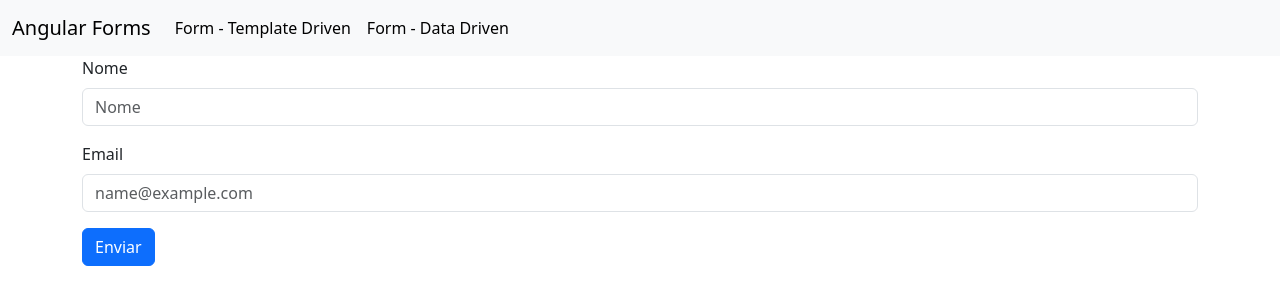
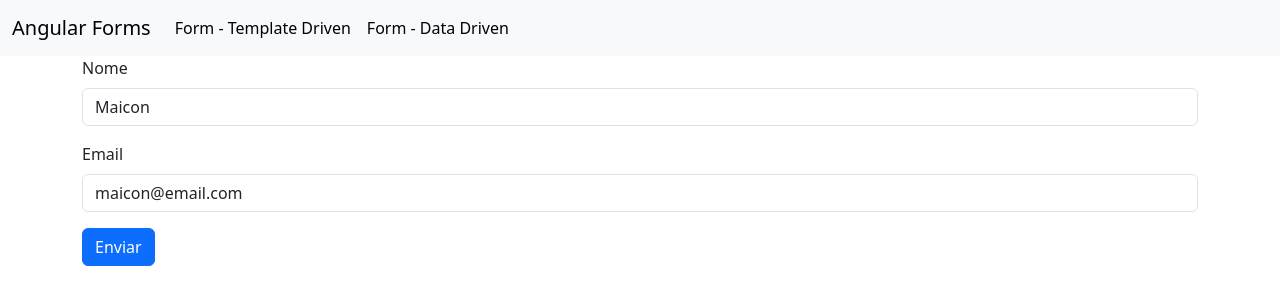
Before and after one commit to maiconcardoso/studying_angular_forms, an Angular app: page /templateForm in a window 1280 px wide. Shown: the top 304 px of the page. Built offline with nearby package versions, Linux system fonts and the light colour scheme.

Commit message:
Aplicando validação nos campos

```diff
--- a/src/app/app.component.html
+++ b/src/app/app.component.html
@@ -3,8 +3,8 @@
     <a class="navbar-brand" routerLink="/">Angular Forms</a>
     <div class="collapse navbar-collapse" id="navbarNavAltMarkup">
       <div class="navbar-nav">
-        <a class="nav-link active" aria-current="page" routerLink="/templateForm">Form - Template Driven</a>
-        <a class="nav-link active" aria-current="page" routerLink="/dataForm">Form - Data Driven</a>
+        <a class="nav-link active" aria-current="page" routerLinkActive="active" routerLink="/templateForm">Form - Template Driven</a>
+        <a class="nav-link active" aria-current="page" routerLinkActive="active" routerLink="/dataForm">Form - Data Driven</a>
       </div>
     </div>
   </div>
--- a/src/app/app.module.ts
+++ b/src/app/app.module.ts
@@ -4,19 +4,19 @@
 import { AppRoutingModule } from './app-routing.module';
 import { AppComponent } from './app.component';
 import { FormsModule } from '@angular/forms';
-import { TemplateFormComponent } from './template-form/template-form.component';
 import { DataFormComponent } from './data-form/data-form.component';
+import { TemplateFormModule } from './template-form/template-form.module';
 
 @NgModule({
   declarations: [
     AppComponent,
-    TemplateFormComponent,
     DataFormComponent
   ],
   imports: [
     BrowserModule,
     FormsModule,
-    AppRoutingModule
+    AppRoutingModule,
+    TemplateFormModule
   ],
   providers: [],
   bootstrap: [AppComponent]
--- a/src/app/template-form/template-form.component.html
+++ b/src/app/template-form/template-form.component.html
@@ -1,11 +1,13 @@
 <form #f="ngForm" (ngSubmit)="onSubmit(f)">
   <div class="mb-3">
     <label for="nome" class="form-label">Nome</label>
-    <input type="text" class="form-control" id="nome" placeholder="Nome" name="nome" ngModel>
+    <input type="text" required class="form-control" id="nome" placeholder="Nome" name="nome"
+      [(ngModel)]="usuario.nome">
   </div>
   <div class="mb-3">
     <label for="email" class="form-label">Email</label>
-    <input type="email" class="form-control" id="email" placeholder="name@example.com" name="email" ngModel>
+    <input type="email" required class="form-control" id="email" placeholder="name@example.com" name="email"
+      [(ngModel)]="usuario.email" email>
   </div>
   <div class="mb-3">
     <button type="submit" class="btn btn-primary">Enviar</button>
--- a/src/app/template-form/template-form.component.ts
+++ b/src/app/template-form/template-form.component.ts
@@ -7,8 +7,15 @@
 })
 export class TemplateFormComponent {
 
+  usuario: any = {
+    nome: "Maicon",
+    email: "maicon@email.com"
+  }
+
+
   onSubmit(form: any){
     console.log(form);
+    console.log(this.usuario);
   }
 
 }
```
Also changed, not shown: src/app/template-form/template-form.module.ts (added, +20 -0 lines).
